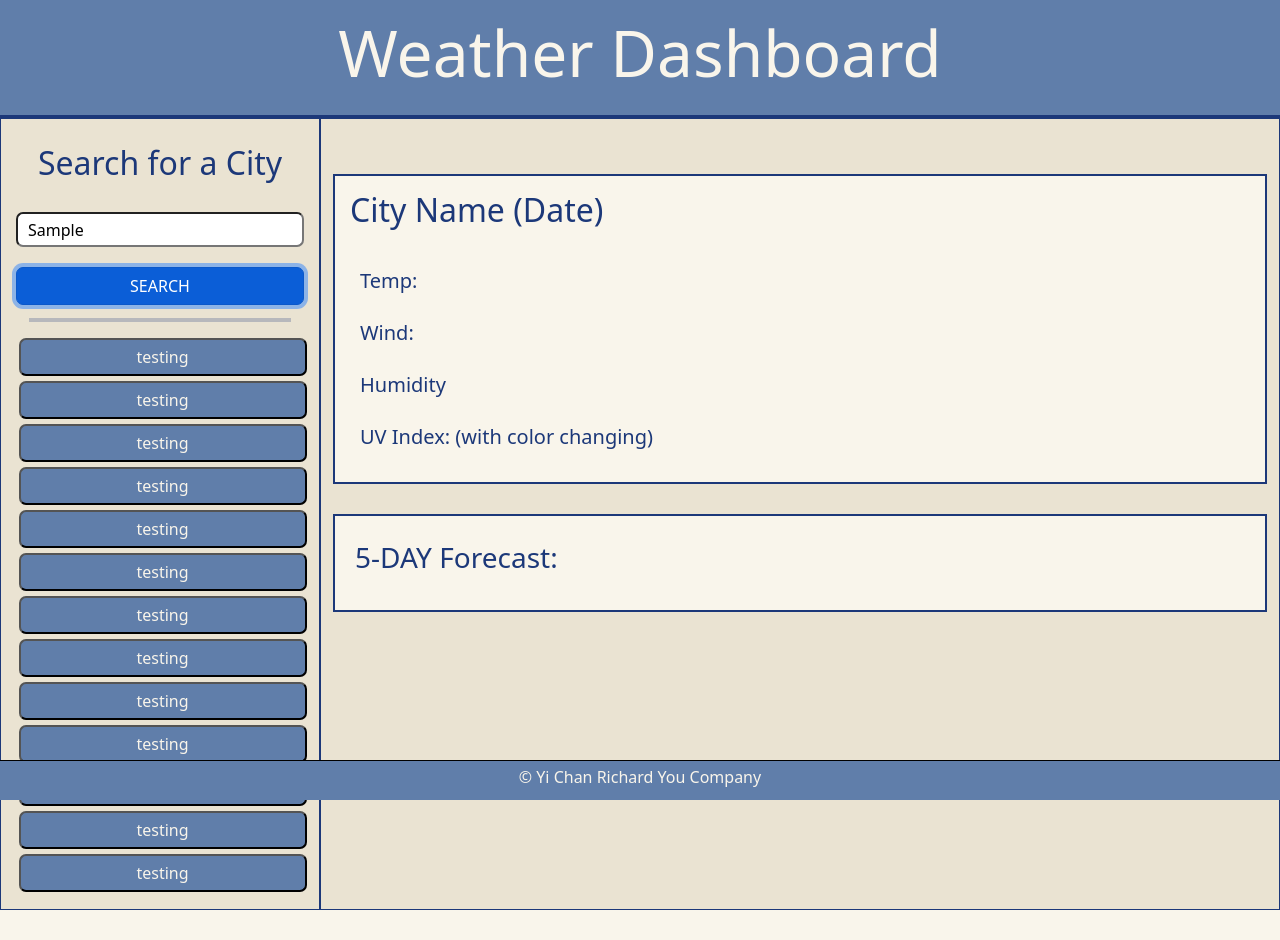
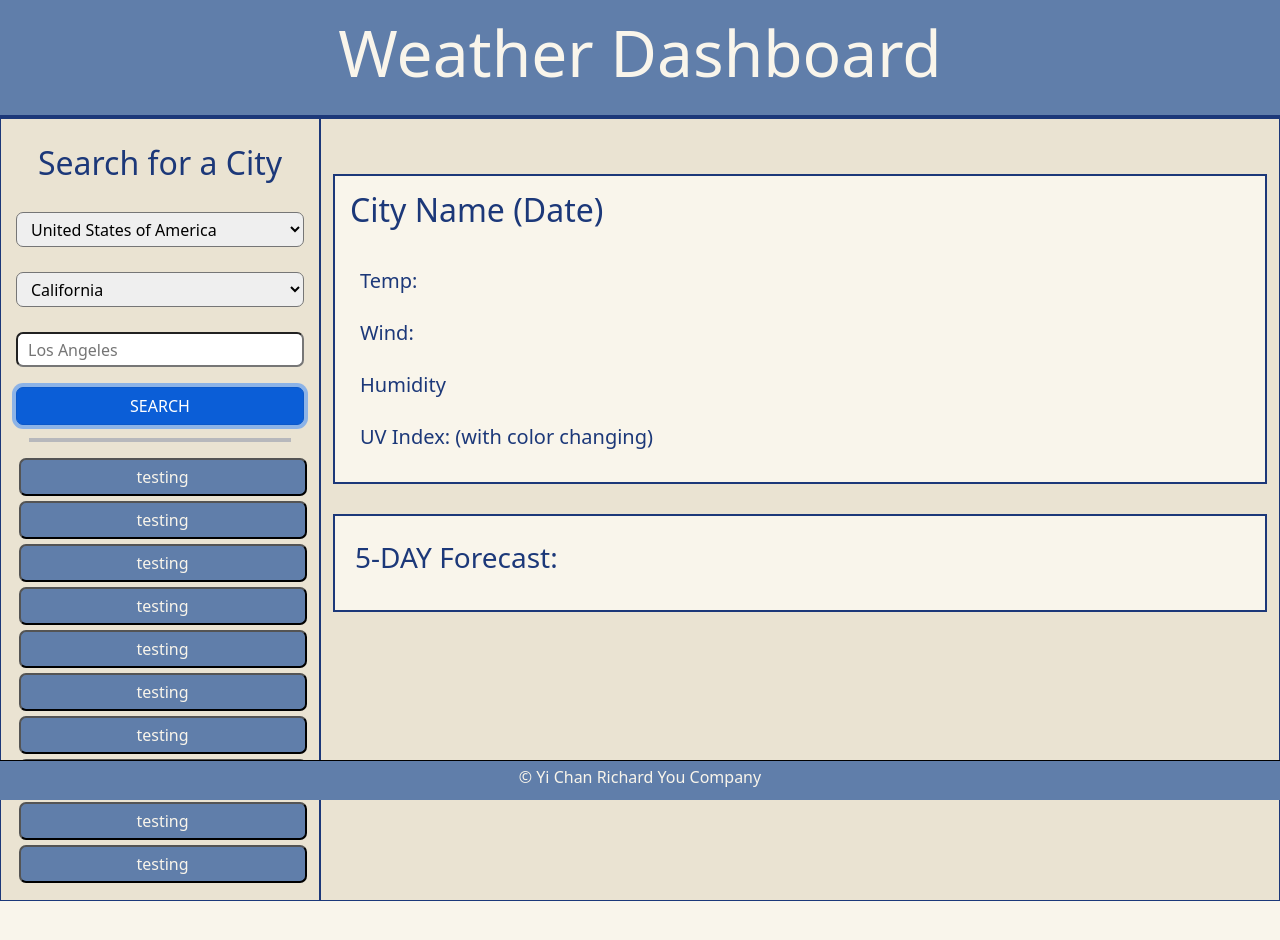
Before and after one commit to richyou94/weather-by-city-find-your-trip, a plain HTML site: page index.html in a window 1280 px wide. Both pictures are taken after typing "Sample" into the empty fields and a click on the button "SEARCH". Drawn offline with nearby package versions, Linux system fonts and the light colour scheme; no server answers.

Commit message:
fixed the function to be in proper order by making delayed function

```diff
--- a/assets/css/style.css
+++ b/assets/css/style.css
@@ -29,6 +29,20 @@ h1 {
     text-align: center;
 }
 #cityNameInput {
+    margin: 20px 0px 5px 0px;
+    width: 100%;
+    min-height: 35px;
+    border-radius: 7px;
+    padding-left: 10px;
+}
+#stateNameInput {
+    margin: 20px 0px 5px 0px;
+    width: 100%;
+    min-height: 35px;
+    border-radius: 7px;
+    padding-left: 10px;
+}
+#countryNameInput {
     margin: 20px 0px 5px 0px;
     width: 100%;
     min-height: 35px;
--- a/assets/js/script.js
+++ b/assets/js/script.js
@@ -2,6 +2,7 @@
 var cityNameInput = $('#cityNameInput');
 var searchBtn = $('#button-search');
 var cityHistContainer = $('#city-history')
+var citySearchFormEl = $('#citySearchForm')
 
 // jquery variables for today's weather
 var todayCity = $('#today-city-name');
@@ -19,7 +20,7 @@ var todayDate = moment().format("MM-DD-YYYY");
 //api keys
 var APIKey = "d729cb3acec026c9b365ba8ff6fc07c5"
 
-var city = "Los Angeles"
+// var city = "Los Angeles"
 var unit = "imperial"
 // var queryURL = "https://api.openweathermap.org/data/2.5/weather?q=" + city + "&units=" + unit + "&appid=" + APIKey;
 
@@ -58,40 +59,50 @@ function getCoordinate() {
         lat: lat,
         lon: lon
       };
+      console.log("----GET COORDINATE----")
+      console.log(geoStored);
+      console.log("----GET COORDINATE----")
       localStorage.setItem('geoData', JSON.stringify(geoStored));
     })
 }
 function readLocalStorage () {
   var geoDataLog = JSON.parse(localStorage.getItem('geoData'));
-  // console.log(geoDataLog);
-  cityName = geoDataLog.city;
-  stateCode = geoDataLog.state;
-  countryCode = geoDataLog.country;
+  console.log("----READ LOCAL STORAGE----")
+  console.log(geoDataLog);
+  console.log("----READ LOCAL STORAGE----")
   lat = geoDataLog.lat;
   lon = geoDataLog.lon;
   var queryURL = "https://api.openweathermap.org/data/3.0/onecall?lat=" + lat + "&lon=" + lon + "&appid=" + APIKey;
 }
 
+function init() {
+  getCoordinate();
+  setTimeout(function(){readLocalStorage()}, 1000);
+  setTimeout(function(){getApi()}, 1000);
+
+}
 
 // Get api from openweather
 function getApi() {
-  getCoordinate();
-  readLocalStorage();
+  console.log("------GET API------")
   console.log(lat)
   console.log(lon)
   console.log(cityName);
+  console.log("------GET API------")
   queryURL = "https://api.openweathermap.org/data/3.0/onecall?lat=" + lat + "&lon=" + lon + "&exclulde=minutely,hourly,alerts&units=" + unit +"&appid=" + APIKey;
   fetch(queryURL)
     .then(function (response) {
       return response.json();
     })
     .then(function (data) {
+      console.log("----Weather Data----")
       console.log(data);
+      console.log("----Weather Data----")
       appendTodayData(data);
       appendForecastData(data);
     })
 }
-getApi();
+
 function appendTodayData(data) {
   todayCity.text(`${cityName} (${todayDate})`);
   todayTemp.text(`Temp: ${data.current.temp}˚F`);
@@ -106,7 +117,6 @@ function appendTodayData(data) {
 
   var testingVar = data.current.uvi;
   var uvStatus = "";
-  console.log(testingVar)
   if (testingVar < 3) {
     todayUV.css('color', 'green')
     uvStatus = "Low"
@@ -159,3 +169,18 @@ function appendForecastData (data) {
     forecastContainer.append(forecastCol);
   }
 }
+
+function searchCity(event) {
+  event.preventDefault();
+  var searchedCity = cityNameInput.val();
+  cityName = searchedCity;
+  geoURL = `https://api.openweathermap.org/geo/1.0/direct?q=${cityName},${stateCode},${countryCode}&appid=${APIKey}`
+  cityNameInput.val("");
+  getCoordinate();
+  setTimeout(function(){readLocalStorage()}, 1000);
+  setTimeout(function(){getApi()}, 1000);
+}
+
+citySearchFormEl.on('submit', searchCity)
+
+init();
--- a/index.html
+++ b/index.html
@@ -20,12 +20,26 @@
     <div class="row container-fluid whole-container">
         <aside class="col-md-3 container sidebar">
             <h2 class="text-left" id="titleSearch">Search for a City</h2>
-            <form>
+            <form id="citySearchForm">
+                <div>
+                    <select id="countryNameInput">
+                        <option>
+                            United States of America
+                        </option>
+                    </select>
+                </div>
+                <div>
+                    <select id="stateNameInput">
+                        <option>
+                            California
+                        </option>
+                    </select>
+                </div>
                 <div>
                     <input type="text" name="city" id="cityNameInput" placeholder="Los Angeles">
                 </div>
                 <div>
-                    <button type="button" class="btn btn-primary" id="button-search">
+                    <button type="search" class="btn btn-primary" id="button-search">
                         SEARCH
                     </button>
                 </div>
@@ -33,9 +47,6 @@
             <hr>
             <div id="city-history">
                 <!-- This will be data from localStorage to record the history of search cities. -->
-                <button class="historyBtn">testing</button>
-                <button class="historyBtn">testing</button>
-                <button class="historyBtn">testing</button>
                 <button class="historyBtn">testing</button>
                 <button class="historyBtn">testing</button>
                 <button class="historyBtn">testing</button>
```
